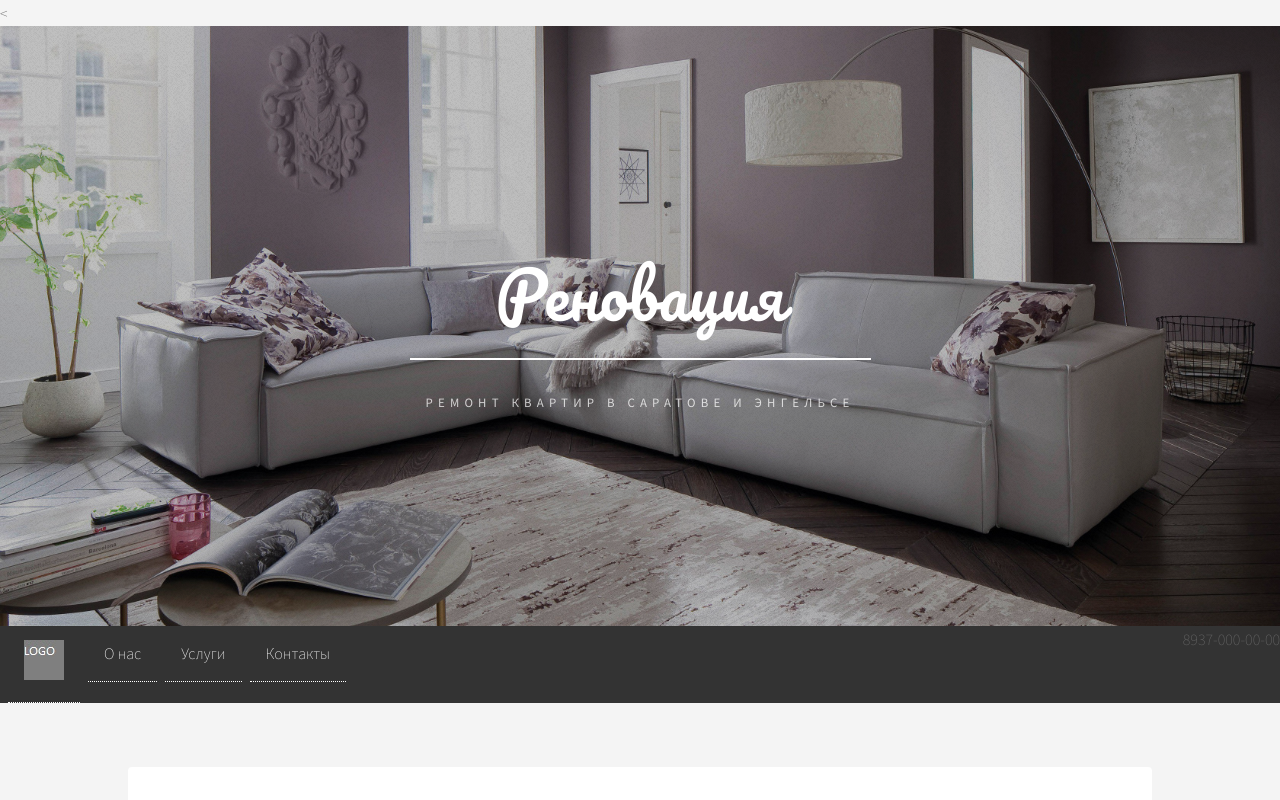
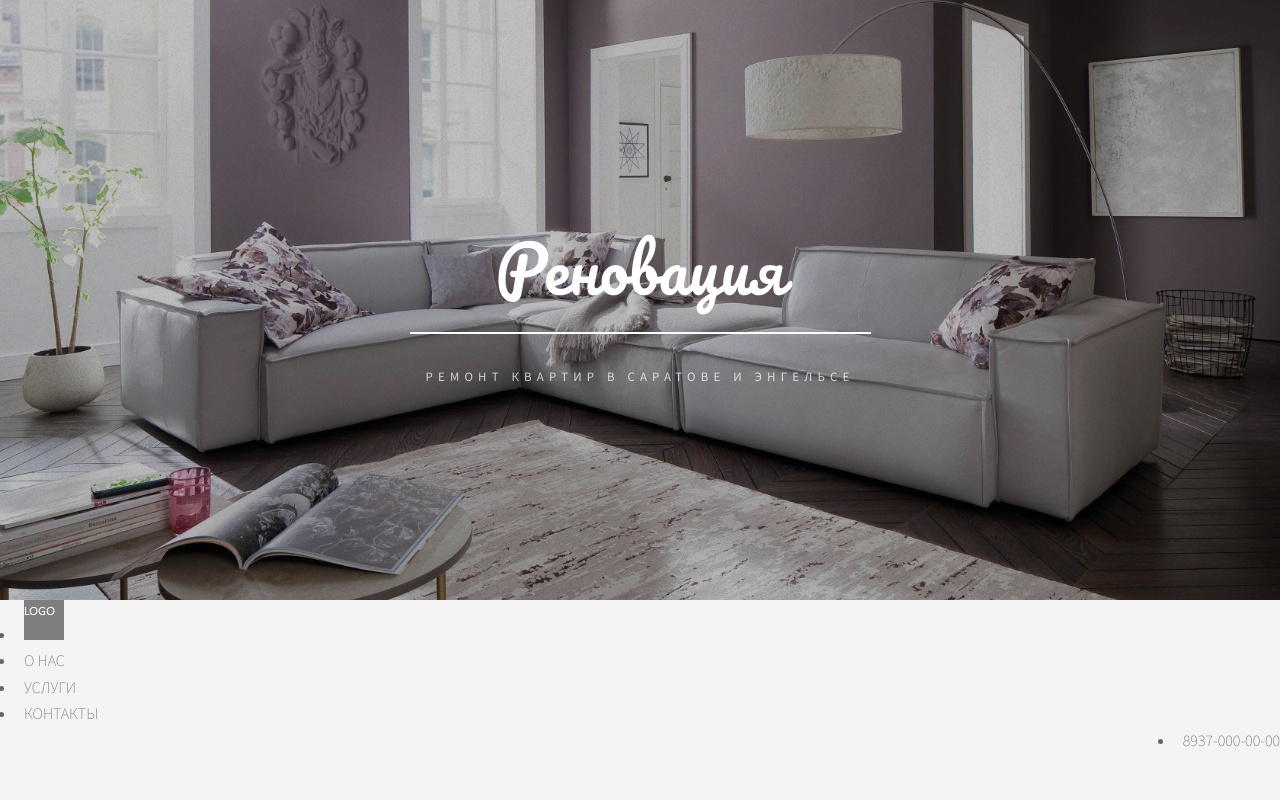
Before and after one commit to nikitagitsaratov/Site, a plain HTML site: page New site/index.html in a window 1280 px wide. Shown: the top 800 px of the page. Drawn offline with Linux system fonts and the light colour scheme.

Commit message:
Изменения

```diff
--- a/New site/assets/css/main.css
+++ b/New site/assets/css/main.css
@@ -1,11 +1,7 @@
 @import url(font-awesome.min.css);
 @import url("https://fonts.googleapis.com/css?family=Pacifico|Source+Sans+Pro:200,400");
 
-/*
-	Epilogue by TEMPLATED
-	templated.co @templatedco
-	Released for free under the Creative Commons Attribution 3.0 license (templated.co/license)
-*/
+
 
 /* Reset */
 
@@ -133,7 +129,7 @@
 		-ms-transition: color 0.2s ease, border-bottom-color 0.2s ease;
 		transition: color 0.2s ease, border-bottom-color 0.2s ease;
 		text-decoration: none;
-		border-bottom: dotted 1px;
+		border-bottom: none;
 	}
 
 		a:hover {
@@ -1147,7 +1143,7 @@
 
 			.item header > * {
 				position: relative;
-				z-index: 1;
+				z-index: 0;
 			}
 
 			.item header h3 {
@@ -1438,33 +1434,33 @@
 /* Menu */
 	.navigation {
 	position: sticky;
-	top: 20;
-	}
-
-    ul {
+	top: 20px;
+	z-index: 1;
+	}
+
+    ul. navigation {
     list-style-type: none;
     margin: 0;
     padding: 0;
     overflow: hidden;
     background-color: #333;
-    position: -webkit-sticky; /* Safari */
-    position: sticky;
-    top: 0;
-}
-
-li {
-    float: left;
-}
-
-li a {
+
+    }
+
+	li.navigation {
+		float: left;
+	}
+
+li.navigation a {
     display: block;
     color: white;
     text-align: center;
     padding: 14px 16px;
     text-decoration: none;
+    height: 60px;
 }
 
-li a:hover {
+li.navigation a:hover {
     background-color: #111;
 }
 
--- a/New site/index.html
+++ b/New site/index.html
@@ -2,11 +2,11 @@
 <html lang='ru'>
 <html>
 	<head>
-        <
-		<title>Ремонт в Саратове</title>
+        <title>Ремонт в Саратове</title>
 		<meta charset="utf-8" />
 		<meta name="viewport" content="width=device-width, initial-scale=1" />
 		<link rel="stylesheet" href="assets/css/main.css" />
+        <link rel="shortcut icon" href="images/favicon.ico" >
 	</head>
 	<body>
 
@@ -23,9 +23,9 @@
         <div class="navigation">
 				<ul>
 					<li><a id="logo" href="index.html"><img src="images/logo.jpg"></a></li>
-					<li><a href="about.html">О нас</a></li>
-					<li><a href="uslugi.html">Услуги</a></li>
-					<li><a href="contacts.html">Контакты</a></li>
+					<li><a href="about.html">О НАС</a></li>
+					<li><a href="uslugi.html">УСЛУГИ</a></li>
+					<li><a href="contacts.html">КОНТАКТЫ</a></li>
 					<li style="float:right"> <span id="phone">  8937-000-00-00</span></li>
 				</ul>
 		</div>
```
